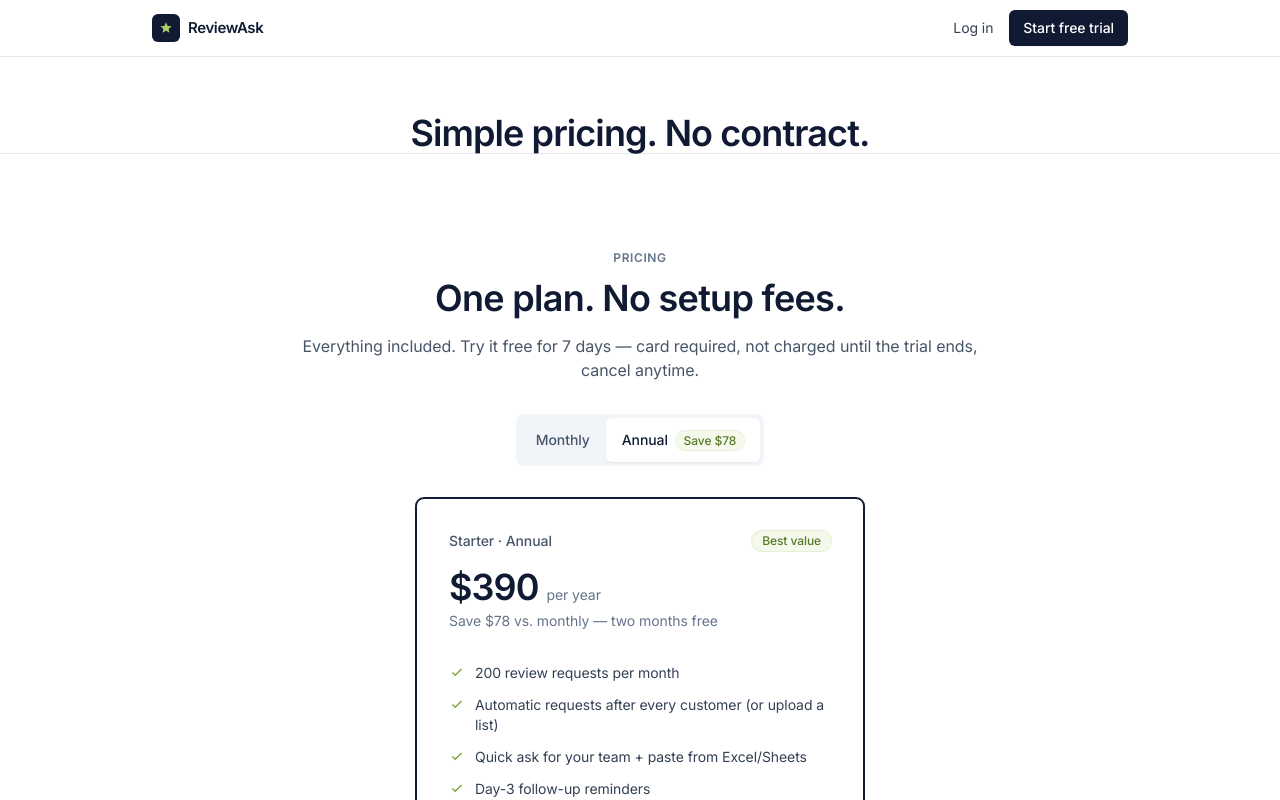
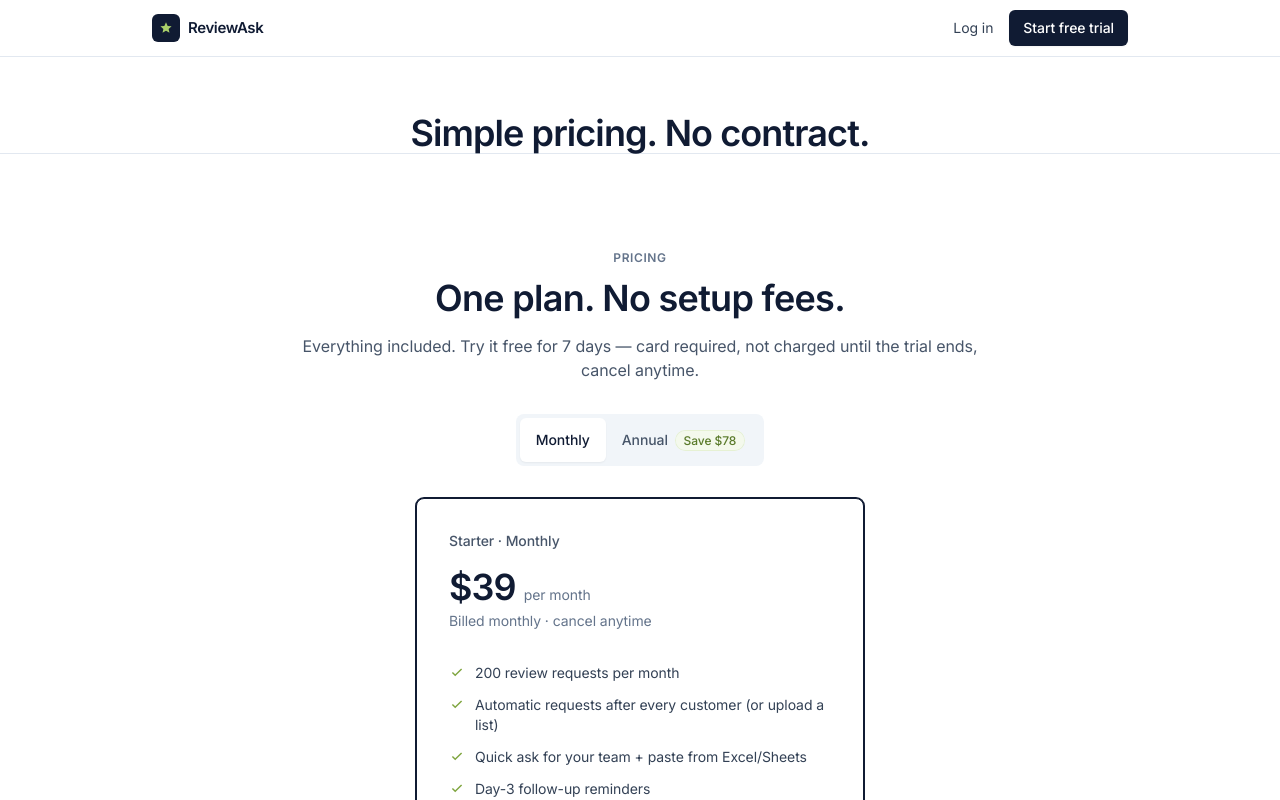
Before and after one commit to realnickd31/reviewask, a Next.js app in the folder app/: page /pricing in a window 1280 px wide. Shown: the top 800 px of the page. Built offline with nearby package versions, Linux system fonts and the light colour scheme.

Commit message:
Default pricing toggle to Monthly

```diff
--- a/app/components/Pricing.tsx
+++ b/app/components/Pricing.tsx
@@ -7,7 +7,7 @@ const features = ["200 review requests per month", "Automatic requests after eve
 export function Check() { return <svg viewBox="0 0 16 16" className="mt-0.5 h-4 w-4 flex-none fill-lime-600" aria-hidden><path d="M6.2 11.3L2.9 8l1-1 2.3 2.3 5.9-5.9 1 1z" /></svg>; }
 
 export default function Pricing() {
-  const [annual, setAnnual] = useState(true);
+  const [annual, setAnnual] = useState(false);
   const tab = (on: boolean) => `min-h-[44px] rounded-md px-4 text-sm font-medium transition ${on ? "bg-white text-navy-900 shadow-sm" : "text-slate-600 hover:text-navy-900"}`;
   return <section id="pricing" className="scroll-mt-4 border-t border-slate-200 bg-white py-24"><div className="mx-auto max-w-3xl px-6 text-center">
     <p className="eyebrow">Pricing</p>
```
